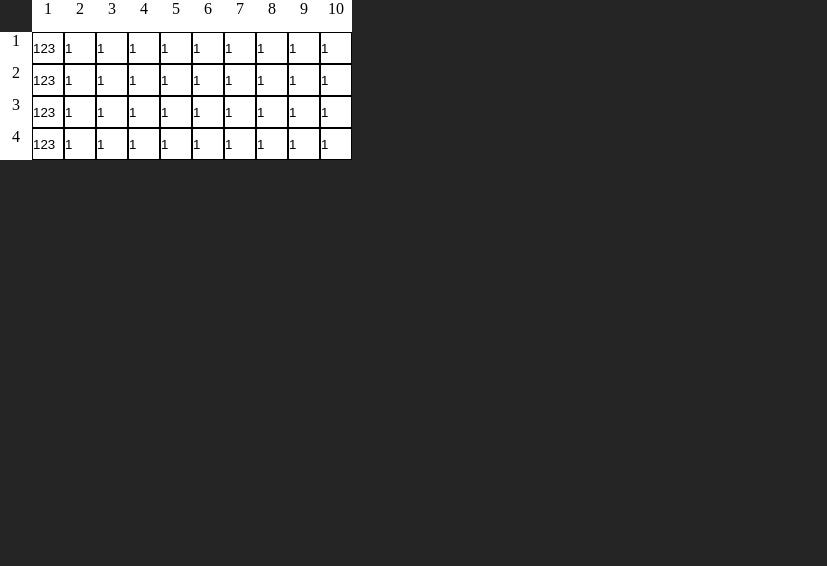
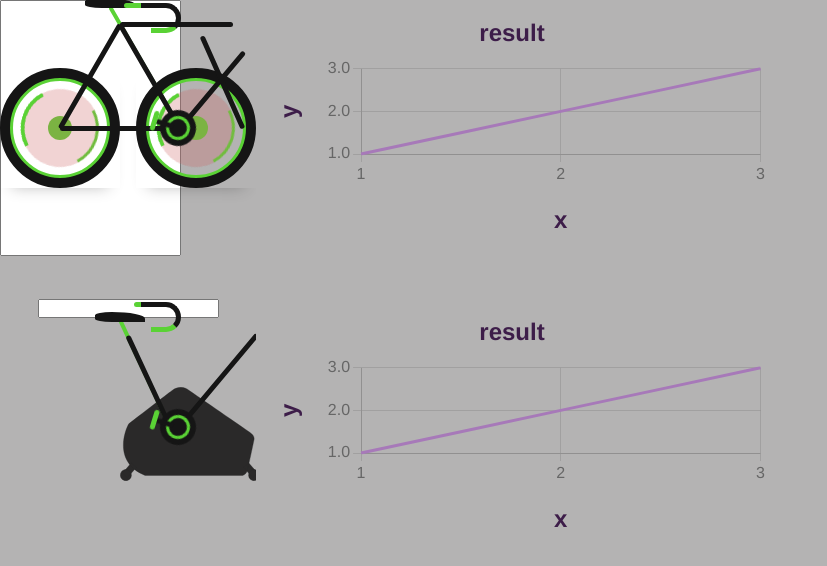
Before and after one commit to brokkko/exercise_bike, a React (Vite) app in the folder frontend/: page / in a window 1280 px wide. Shown: the top 566 px of the page, without its empty margins (0-827 px from the left). Built offline with nearby package versions, Linux system fonts and the light colour scheme.

Commit message:
position

```diff
--- a/frontend/src/App.tsx
+++ b/frontend/src/App.tsx
@@ -1,8 +1,8 @@
 import { useState } from 'react'
 import reactLogo from './assets/react.svg'
 import './App.css'
-import BicycleComponent from "./components/BicycleComponent";
-import ExerciseBikeComponent from "./components/ExerciseBikeComponent";
+import BicycleComponent from "./components/animation/BicycleComponent";
+import ExerciseBikeComponent from "./components/animation/ExerciseBikeComponent";
 import SceneComponent from "./components/SceneComponent";
 
 function App() {
--- a/frontend/src/components/SceneComponent.tsx
+++ b/frontend/src/components/SceneComponent.tsx
@@ -1,24 +1,38 @@
 import {Component} from "react";
 import "../styles/SceneStyle.css";
-import BicycleComponent from "./BicycleComponent";
-import ExerciseBikeComponent from "./ExerciseBikeComponent";
+import BicycleComponent from "./animation/BicycleComponent";
+import ExerciseBikeComponent from "./animation/ExerciseBikeComponent";
 import GearTable from "./geartable/GearTable";
+import GraphicsComponent from "./graphics/GraphicsComponent";
 
 export default class SceneComponent extends Component {
     render() {
         return (
             <>
                 <div className="scene">
-                    {/*<div className="left-scene-container">*/}
-                    {/*    <BicycleComponent/>*/}
-                    {/*</div>*/}
-                    {/*<div className="right-scene-container">*/}
-                    {/*    <ExerciseBikeComponent/>*/}
-                    {/*    */}
-                    {/*</div>*/}
-                    <GearTable tableData={[[123,1,1,1,1,1,1,1,1,1],[123,1,1,1,1,1,1,1,1,1],[123,1,1,1,1,1,1,1,1,1],[123,1,1,1,1,1,1,1,1,1],]} onChange={(x,y,n) => {}}/>
+                    <div className="flex-row">
+                        <div className="scene-bicycle-container">
+                            <BicycleComponent/>
+                        </div>
+                        <div className="bicycle-graphics">
+                            <GraphicsComponent x={[1, 2, 3]} x_label_name={"x"} y={[1, 2, 3]} y_label_name={"y"} result_label_name={"result"}/>
+                        </div>
+                    </div>
+
+                    <div className="flex-row">
+                        <div className="scene-exercise-bike-container">
+                            <ExerciseBikeComponent/>
+                        </div>
+                        <div className="bicycle-graphics">
+                            <GraphicsComponent x={[1, 2, 3]} x_label_name={"x"} y={[1, 2, 3]} y_label_name={"y"} result_label_name={"result"}/>
+                        </div>
+                    </div>
+
+                    {/*<GearTable tableData={[[123,1,1,1,1,1,1,1,1,1],[123,1,1,1,1,1,1,1,1,1],[123,1,1,1,1,1,1,1,1,1],[123,1,1,1,1,1,1,1,1,1],]} onChange={(x,y,n) => {}}/>*/}
+
 
                 </div>
+
             </>
         );
     }
--- a/frontend/src/components/BicycleComponent.tsx
+++ b/frontend/src/components/animation/BicycleComponent.tsx
@@ -1,5 +1,5 @@
 import React, {Component} from "react";
-import "../styles/BicycleStyle.css";
+import "./BicycleStyle.css";
 
 type BicycleProps = {
     animationSpeed: number
--- a/frontend/src/components/ExerciseBikeComponent.tsx
+++ b/frontend/src/components/animation/ExerciseBikeComponent.tsx
@@ -1,5 +1,5 @@
 import React, {Component} from "react";
-import "../styles/ExerciseBikeStyle.css";
+import "./ExerciseBikeStyle.css";
 
 type ExerciseBikeProps = {
     animationSpeed: number
--- a/frontend/src/styles/ExerciseBikeStyle.css
+++ b/frontend/src/components/animation/ExerciseBikeStyle.css
@@ -339,7 +339,7 @@ body {
 
 .bike-body{
     position: absolute;
-    background: url("../assets/ex_bike_body.svg");
+    background: url("../../assets/ex_bike_body.svg");
     background-size: contain;
     background-repeat: no-repeat;
     width: 140px;
--- a/frontend/src/components/geartable/GearTable.tsx
+++ b/frontend/src/components/geartable/GearTable.tsx
@@ -1,5 +1,5 @@
 import React, {Component} from "react";
-import "../../styles/ExerciseBikeStyle.css";
+import "../animation/ExerciseBikeStyle.css";
 import "./GearTable.css";
 
 type Props = {
--- a/frontend/src/components/graphics/GraphicsComponent.tsx
+++ b/frontend/src/components/graphics/GraphicsComponent.tsx
@@ -136,9 +136,7 @@ export default class GraphicsComponent extends Component<GraphicsProps> {
     render() {
         return (
             <>
-                <div className="graphic" style={{height: "100%", width: "100%"}}>
-                    <Line data={this.setData()} options={this.setOptions()} />
-                </div>
+                <Line data={this.setData()} options={this.setOptions()} />
             </>
         );
     }
--- a/frontend/src/styles/SceneStyle.css
+++ b/frontend/src/styles/SceneStyle.css
@@ -1,18 +1,38 @@
 .scene {
     display: flex;
-    flex-direction: row;
+    flex-direction: column;
+    gap: 30px;
     height: 100%;
     width: 100%;
+    background: #b4b3b3;
 }
 
-.left-scene-container {
-    width: 50vw;
-    background: darkslateblue;
+.scene-bicycle-container {
+    width: 20vw;
+    height: 20vw;
+    padding: 0;
+    margin: 0;
+    background: #b4b3b3;
     position: relative;
+
+    display: flex;
 }
 
-.right-scene-container {
-    width: 50vw;
-    background: dodgerblue;
+.bicycle-graphics {
+    width: 40vw;
+    height: 21vw;
+}
+
+.flex-row {
+    display: flex;
+    flex-direction: row;
+}
+
+.scene-exercise-bike-container {
+    width: 20vw;
+    height: 20vw;
+    background: #b4b3b3;
     position: relative;
+
+
 }
```
Also changed, not shown: frontend/src/components/animation/BicycleStyle.css (renamed from frontend/src/styles/BicycleStyle.css).
